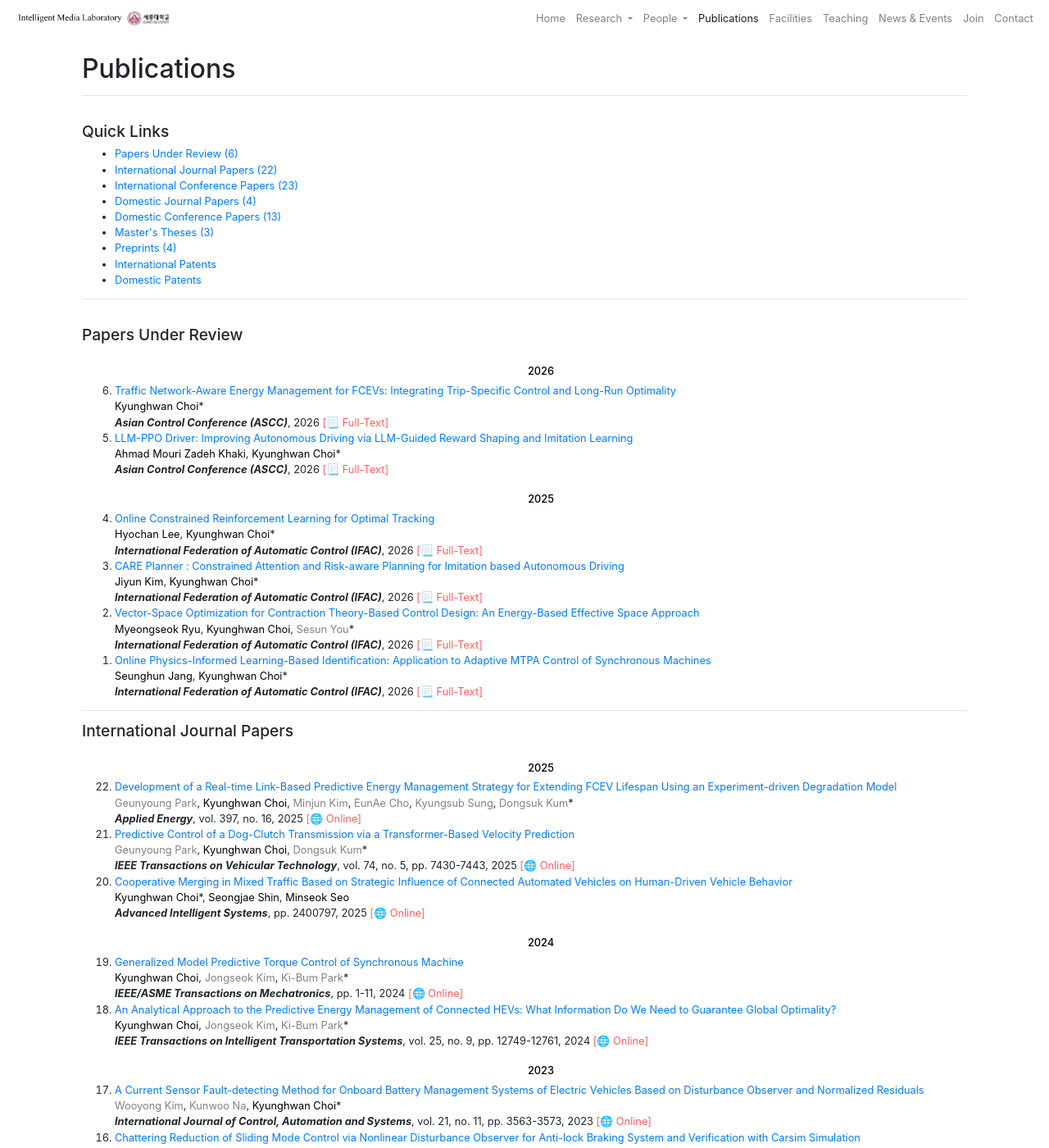
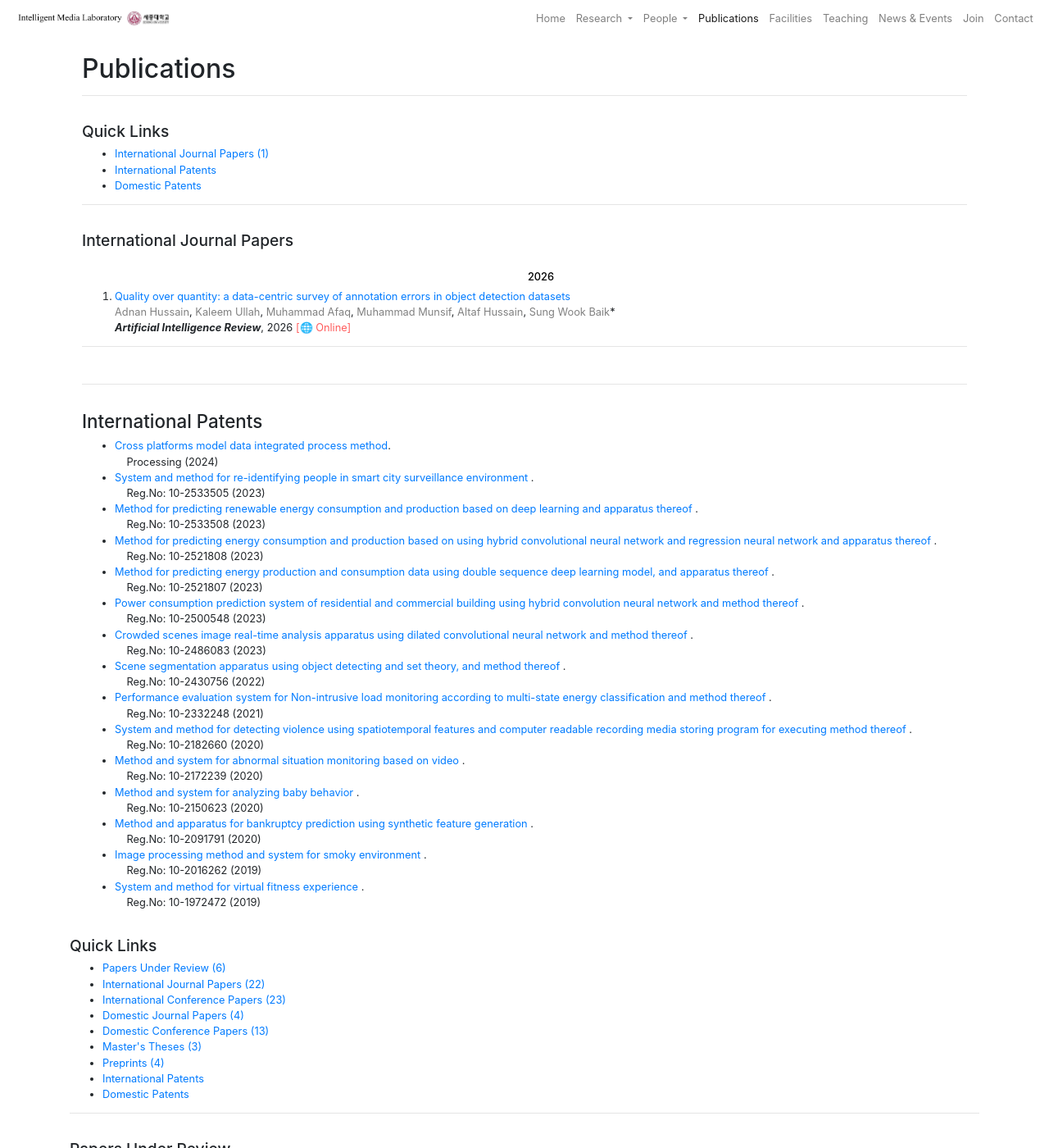
Before and after one commit to imlab3797/imlab3797.github.io, a Jekyll site: the page built from publications/index.html, in a window 1280 px wide and 1400 px high. Shown: the whole window at 82% size. Built offline with Jekyll 4.4.1, drawn with Linux system fonts in a browser that asks for light colours.

Commit message:
name and patents updated

```diff
--- a/publications/index.html
+++ b/publications/index.html
@@ -1,4 +1,169 @@
 ---
+title: Publications from the MIC Lab
+layout: default
+group: publications
+---
+
+<div class="container-fluid">
+
+<h1>Publications</h1>
+<hr>
+
+{% assign targetName = "Sung Wook Baik" %}
+{% include publication_with.html %}
+
+<br>
+<hr>
+<br>
+
+<h3 id="International Patents">International Patents</h3>
+
+<ul>
+
+<li>
+<a href="">Cross platforms model data integrated process method</a>.<br>
+&nbsp;&nbsp;&nbsp;&nbsp;Processing (2024)
+</li>
+
+<li>
+<a href="https://doi.org/10.8080/1020200123761">
+System and method for re-identifying people in smart city surveillance environment
+</a>.<br>
+&nbsp;&nbsp;&nbsp;&nbsp;Reg.No: 10-2533505 (2023)
+</li>
+
+<li>
+<a href="https://doi.org/10.8080/1020220130434">
+Method for predicting renewable energy consumption and production based on deep learning and apparatus thereof
+</a>.<br>
+&nbsp;&nbsp;&nbsp;&nbsp;Reg.No: 10-2533508 (2023)
+</li>
+
+<li>
+<a href="https://doi.org/10.8080/1020220130435">
+Method for predicting energy consumption and production based on using hybrid convolutional neural network and regression neural network and apparatus thereof
+</a>.<br>
+&nbsp;&nbsp;&nbsp;&nbsp;Reg.No: 10-2521808 (2023)
+</li>
+
+<li>
+<a href="https://doi.org/10.8080/1020220130436">
+Method for predicting energy production and consumption data using double sequence deep learning model, and apparatus thereof
+</a>.<br>
+&nbsp;&nbsp;&nbsp;&nbsp;Reg.No: 10-2521807 (2023)
+</li>
+
+<li>
+<a href="https://doi.org/10.8080/1020200099720">
+Power consumption prediction system of residential and commercial building using hybrid convolution neural network and method thereof
+</a>.<br>
+&nbsp;&nbsp;&nbsp;&nbsp;Reg.No: 10-2500548 (2023)
+</li>
+
+<li>
+<a href="https://doi.org/10.8080/1020200140950">
+Crowded scenes image real-time analysis apparatus using dilated convolutional neural network and method thereof
+</a>.<br>
+&nbsp;&nbsp;&nbsp;&nbsp;Reg.No: 10-2486083 (2023)
+</li>
+
+<li>
+<a href="https://doi.org/10.8080/1020200019677">
+Scene segmentation apparatus using object detecting and set theory, and method thereof
+</a>.<br>
+&nbsp;&nbsp;&nbsp;&nbsp;Reg.No: 10-2430756 (2022)
+</li>
+
+<li>
+<a href="https://doi.org/10.8080/1020200021011">
+Performance evaluation system for Non-intrusive load monitoring according to multi-state energy classification and method thereof
+</a>.<br>
+&nbsp;&nbsp;&nbsp;&nbsp;Reg.No: 10-2332248 (2021)
+</li>
+
+<li>
+<a href="https://doi.org/10.8080/1020190155473">
+System and method for detecting violence using spatiotemporal features and computer readable recording media storing program for executing method thereof
+</a>.<br>
+&nbsp;&nbsp;&nbsp;&nbsp;Reg.No: 10-2182660 (2020)
+</li>
+
+<li>
+<a href="https://doi.org/10.8080/1020190018379">
+Method and system for abnormal situation monitoring based on video
+</a>.<br>
+&nbsp;&nbsp;&nbsp;&nbsp;Reg.No: 10-2172239 (2020)
+</li>
+
+<li>
+<a href="https://doi.org/10.8080/1020180171033">
+Method and system for analyzing baby behavior
+</a>.<br>
+&nbsp;&nbsp;&nbsp;&nbsp;Reg.No: 10-2150623 (2020)
+</li>
+
+<li>
+<a href="https://doi.org/10.8080/1020180037358">
+Method and apparatus for bankruptcy prediction using synthetic feature generation
+</a>.<br>
+&nbsp;&nbsp;&nbsp;&nbsp;Reg.No: 10-2091791 (2020)
+</li>
+
+<li>
+<a href="https://doi.org/10.8080/1020180062174">
+Image processing method and system for smoky environment
+</a>.<br>
+&nbsp;&nbsp;&nbsp;&nbsp;Reg.No: 10-2016262 (2019)
+</li>
+
+<li>
+<a href="https://doi.org/10.8080/1020150148322">
+System and method for virtual fitness experience
+</a>.<br>
+&nbsp;&nbsp;&nbsp;&nbsp;Reg.No: 10-1972472 (2019)
+</li>
+
+</ul>
+
+</div>
+
+
+
+
+
+
+
+
+
+
+
+
+
+
+
+
+
+
+
+
+
+
+
+
+
+
+
+
+
+
+
+
+
+
+
+
+
+<!-- ---
 title: Publications from the MIC Lab
 layout: default
 group: publications
@@ -40,4 +205,4 @@ group: publications
 
 
 </div>
-</div>
+</div> -->
```
